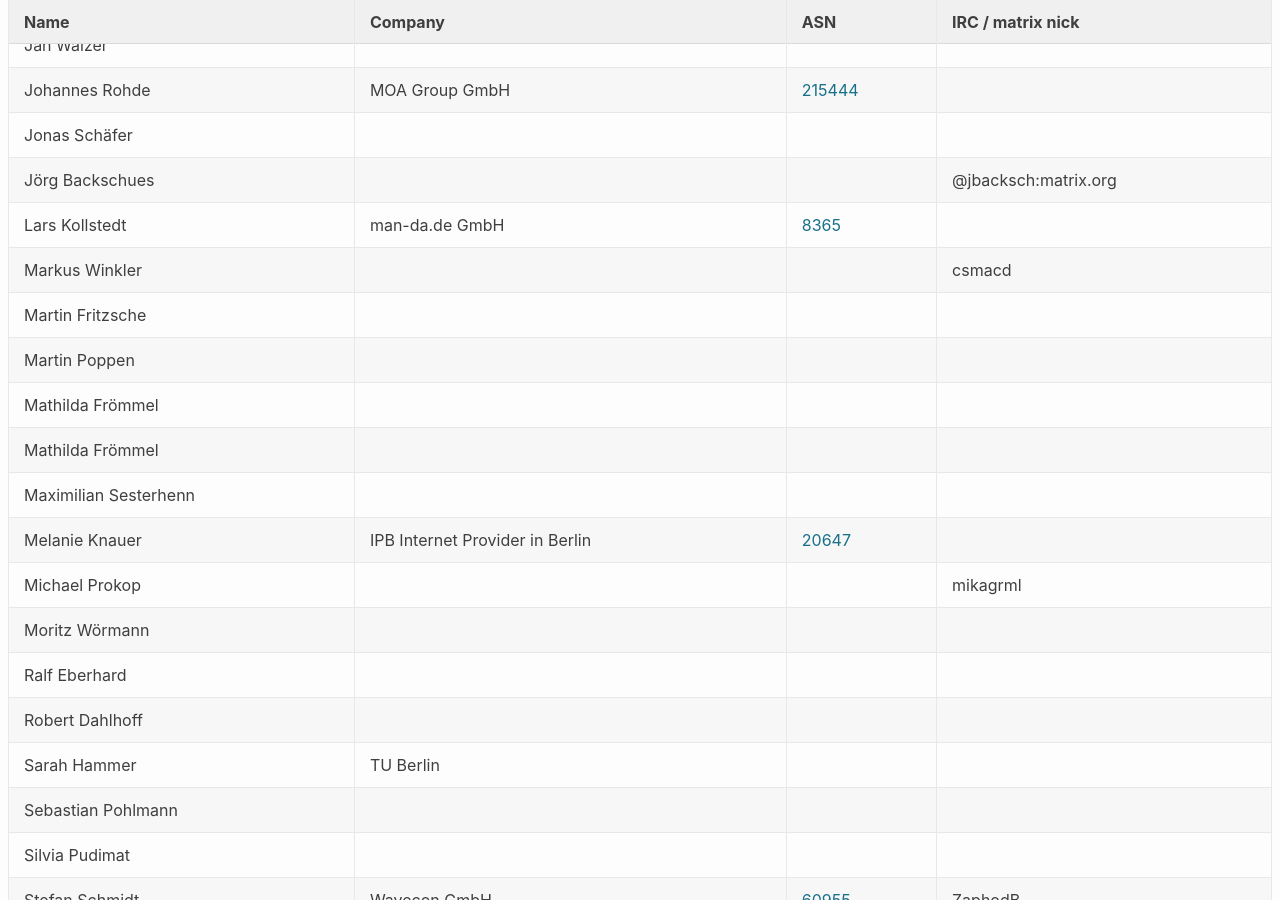
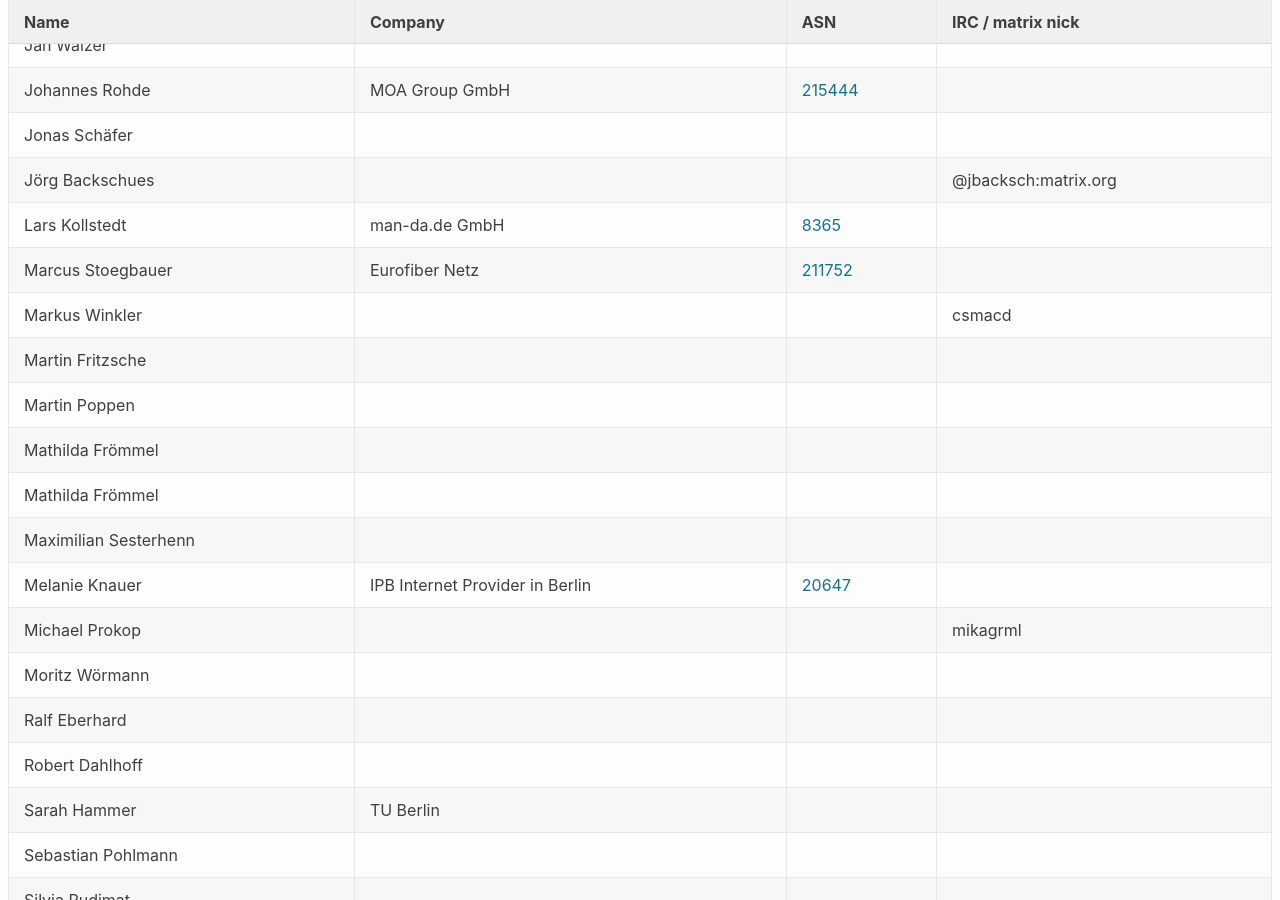
Before and after one commit to denog/pretix-attendeelist, a Jekyll site: the page built from denog17/index.markdown, in a window 1280 px wide and 900 px high, scrolled down 21720 px. Built offline with Jekyll 4.4.1, drawn with Linux system fonts in a browser that asks for light colours.

Commit message:
Latest data: Mon Sep 29 16:11:06 UTC 2025

```diff
--- a/_data/attendees_denog17_online.json
+++ b/_data/attendees_denog17_online.json
@@ -114,6 +114,12 @@
     "asn": "8365"
   },
   {
+    "name": "Marcus Stoegbauer",
+    "company": "Eurofiber Netz",
+    "irc": null,
+    "asn": "211752"
+  },
+  {
     "name": "Markus Winkler",
     "company": null,
     "irc": "csmacd",
```
